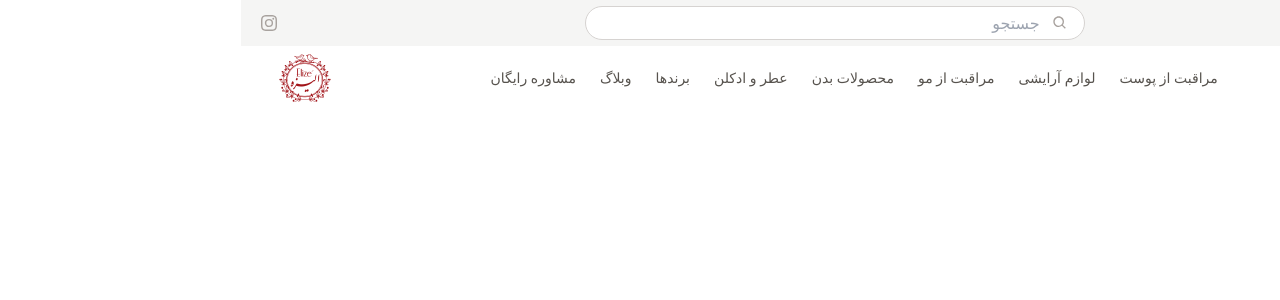
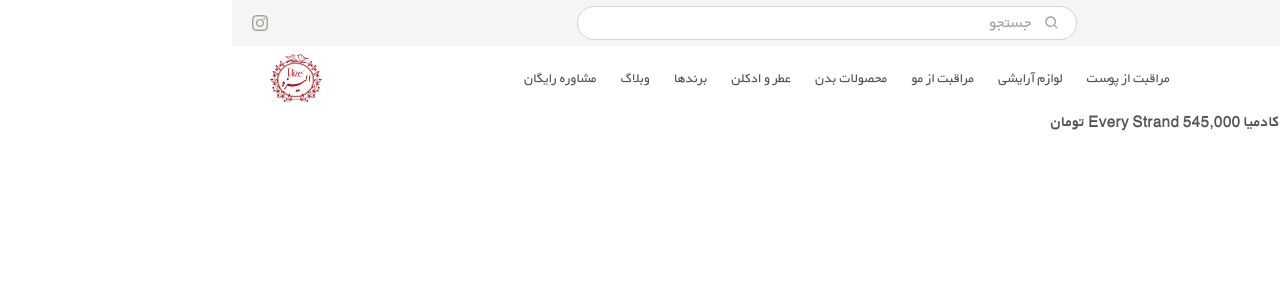
Before and after one commit to negar-karimnejad/elyseeshop, a React (Vite) app: page / in a window 1280 px wide. Shown: the top 300 px of the page. Built offline with nearby package versions, Linux system fonts and the light colour scheme.

Commit message:
add customize font

```diff
--- a/src/components/header/MobileNavMenu.jsx
+++ b/src/components/header/MobileNavMenu.jsx
@@ -3,11 +3,11 @@ import NavDropdownLink from "./NavDropdownLink";
 import NavUl from "./NavUl";
 
 const linkStyles =
-  "block px-7 py-2 font-medium border-b border-dashed border-white";
+  "block px-7 py-2 font-bold border-b border-dashed border-white";
 
 function MobileNavMenu() {
   return (
-    <div className="sm:hidden" id="mobile-menu">
+    <div className="lg:hidden " id="mobile-menu">
       <div className="bg-red-100">
         <NavUl title="مراقبت از پوست">
           <NavDropdownLink title="مراقبت پوست" to="" />
--- a/src/components/header/NavDropdownLink.jsx
+++ b/src/components/header/NavDropdownLink.jsx
@@ -3,7 +3,7 @@ import { Link } from "react-router-dom";
 
 function NavDropdownLink({ title, to }) {
   return (
-    <li className="font-medium">
+    <li>
       <Link to={to} className="hover:text-red-700 transition-all">
         {title}
       </Link>
--- a/src/components/header/NavUl.jsx
+++ b/src/components/header/NavUl.jsx
@@ -5,7 +5,7 @@ function NavUl({ children, title }) {
   const [activeMenu, setActiveMenu] = useState("");
 
   return (
-    <div className="relative font-medium border-b border-dashed border-white">
+    <div className="relative border-b border-dashed border-white">
       <div
         onClick={() => setActiveMenu((prev) => (prev === title ? "" : title))}
         className="p-3 flex items-end cursor-pointer"
--- a/src/components/header/Navbar.jsx
+++ b/src/components/header/Navbar.jsx
@@ -6,6 +6,10 @@ import NavLinks from "./NavLinks";
 import SearchIcon from "./SearchIcon";
 import ShoppingCartIcon from "./ShoppingCartIcon";
 import UserIcon from "./UserIcon";
+
+const Divider = ({ className }) => (
+  <span className={`text-stone-100 ${className}`}>|</span>
+);
 
 function Navbar() {
   const [isMenuOpen, setIsMenuOpen] = useState(false);
@@ -20,15 +24,16 @@ function Navbar() {
           <div className="flex items-center justify-between gap-4">
             <MobileMenuIcon toggleMenu={toggleMenu} isMenuOpen={isMenuOpen} />
             <ShoppingCartIcon />
-            <span className="text-stone-200">|</span>
+            <Divider />
             <UserIcon />
-            <span className="text-stone-200 lg:hidden">|</span>
+            <Divider className="lg:hidden" />
             <SearchIcon />
           </div>
           <NavLinks />
           <Logo />
         </div>
       </div>
+
       {/* Dropdown menu, show/hide based on menu state. */}
       {isMenuOpen && <MobileNavMenu />}
     </nav>
--- a/src/index.css
+++ b/src/index.css
@@ -1,15 +1,28 @@
 @tailwind base;
 @tailwind components;
 @tailwind utilities;
+
+@font-face {
+  font-family: "Yekan";
+  src: local("Yekan"), url("./fonts/BYekan.ttf") format("truetype");
+}
 
 @layer components {
   .container {
     @apply mx-auto px-5;
   }
 }
+@layer base {
+  @font-face {
+    font-family: "YekanBold";
+
+    src: url("./fonts/BYekanBold.ttf") format("truetype");
+  }
+}
 
 * {
   scroll-behavior: smooth;
+  font-family: "Yekan";
 }
 
 /* Not-Found Page Styles */
--- a/src/pages/Homepage.jsx
+++ b/src/pages/Homepage.jsx
@@ -1,5 +1,9 @@
 function Homepage() {
-  return <div>Homepage</div>;
+  return (
+    <div className="font-yekanBold">
+      نرم کننده و آبرسان موی روغن آرگان و ماکادمیا Every Strand 545,000 تومان
+    </div>
+  );
 }
 
 export default Homepage;
--- a/tailwind.config.js
+++ b/tailwind.config.js
@@ -2,7 +2,11 @@
 export default {
   content: ["./index.html", "./src/**/*.{js,ts,jsx,tsx}"],
   theme: {
-    extend: {},
+    extend: {
+      fontFamily: {
+        yekanBold: ["yekanBold", "sans-serif"],
+      },
+    },
   },
   plugins: [],
 };
```
Also changed, not shown: src/fonts/BYekan.ttf (added), src/fonts/BYekanBold.ttf (added).
